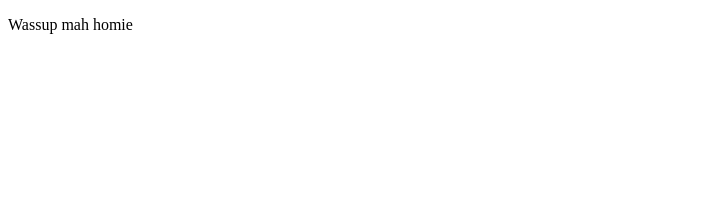
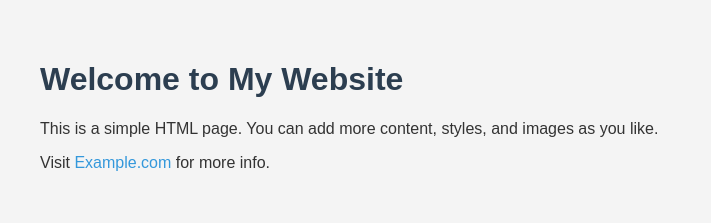
Before and after one commit to ThinhNgocNam/Trash, a plain HTML site: page index.html in a window 1280 px wide. Shown: the whole page, without its empty margins (0-711 px from the left). Drawn offline with Linux system fonts and the light colour scheme.

Commit message:
Add simple html

```diff
--- a/index.html
+++ b/index.html
@@ -1,9 +1,33 @@
 <!DOCTYPE html>
-<html>
-    <head>
+<html lang="en">
+<head>
+  <meta charset="UTF-8">
+  <meta name="viewport" content="width=device-width, initial-scale=1">
+  <title>My Simple Website</title>
+  <style>
+    body {
+      font-family: Arial, sans-serif;
+      padding: 2rem;
+      background-color: #f4f4f4;
+      color: #333;
+    }
+    h1 {
+      color: #2c3e50;
+    }
+    a {
+      color: #3498db;
+      text-decoration: none;
+    }
+    a:hover {
+      text-decoration: underline;
+    }
+  </style>
+</head>
+<body>
 
-    </head>
-    <body>
-        <p> Wassup mah homie </p>
-    </body>
+  <h1>Welcome to My Website</h1>
+  <p>This is a simple HTML page. You can add more content, styles, and images as you like.</p>
+  <p>Visit <a href="https://example.com" target="_blank">Example.com</a> for more info.</p>
+
+</body>
 </html>
```
